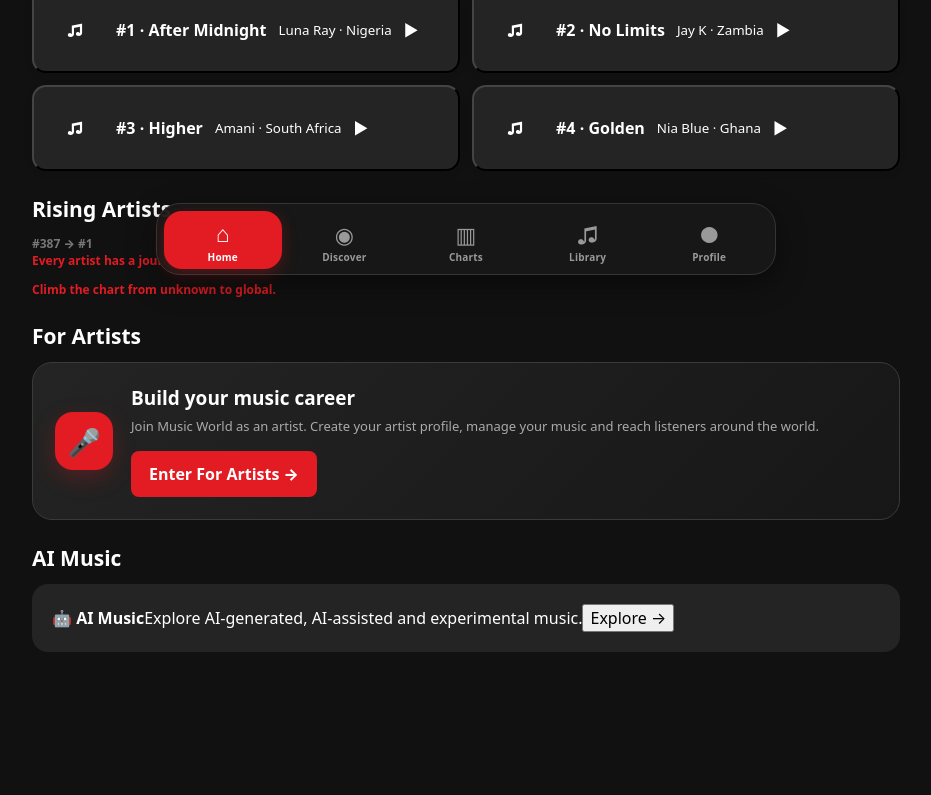
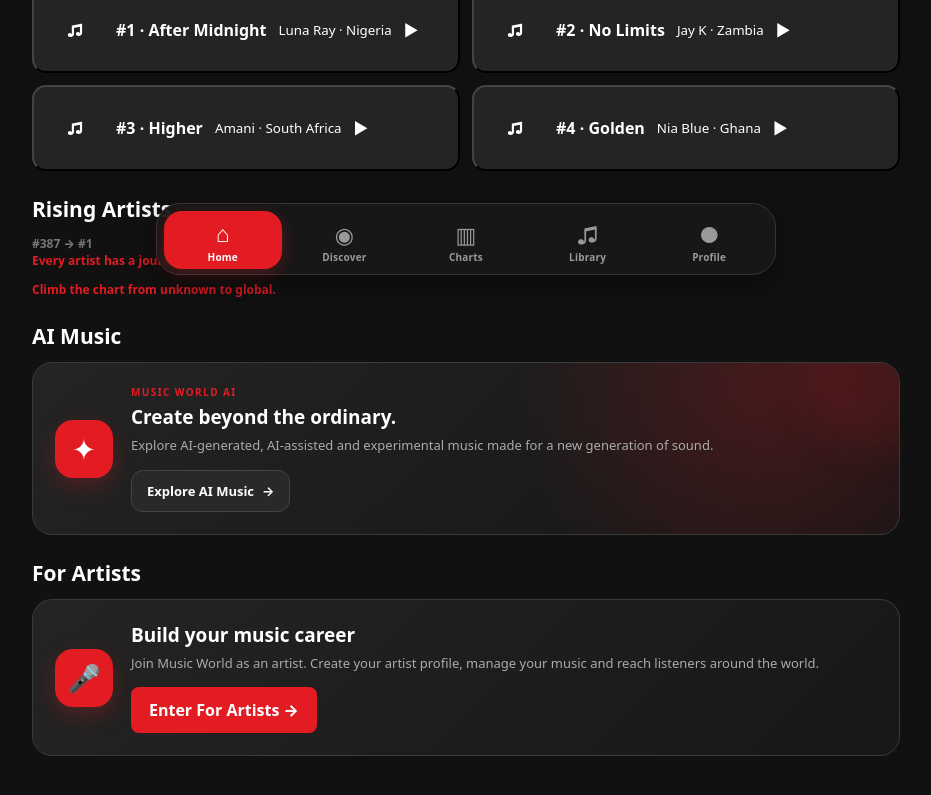
Before and after one commit to clintonracks/music-world, a React (Vite) app: page / in a window 1280 px wide. Shown: the part 513-1308 px from the top of the page, without its empty margins (174-1105 px from the left). Built offline with nearby package versions, Linux system fonts and the light colour scheme; what @capacitor/core would draw is missing.

Commit message:
Modernize AI Music section

```diff
--- a/src/main.jsx
+++ b/src/main.jsx
@@ -444,6 +444,30 @@ function formatTime(ms) {
               </div>
             </Section>
 
+            <Section title="AI Music">
+              <div className="aiMusicCard">
+                <div className="aiMusicGlow"></div>
+
+                <div className="aiMusicIcon">✦</div>
+
+                <div className="aiMusicContent">
+                  <div className="aiMusicLabel">MUSIC WORLD AI</div>
+                  <b>Create beyond the ordinary.</b>
+                  <p>
+                    Explore AI-generated, AI-assisted and experimental music
+                    made for a new generation of sound.
+                  </p>
+
+                  <button
+                    className="aiMusicButton"
+                    onClick={() => setTab('Charts')}
+                  >
+                    Explore AI Music <span>→</span>
+                  </button>
+                </div>
+              </div>
+            </Section>
+
             <Section title="For Artists">
               <div className="forArtistsCard">
                 <div className="forArtistsIcon">🎤</div>
@@ -465,14 +489,6 @@ function formatTime(ms) {
                     Enter For Artists →
                   </button>
                 </div>
-              </div>
-            </Section>
-
-            <Section title="AI Music">
-              <div className="ai">
-                <b>🤖 AI Music</b>
-                <span>Explore AI-generated, AI-assisted and experimental music.</span>
-                <button onClick={() => setTab('Charts')}>Explore →</button>
               </div>
             </Section>
           </>
--- a/src/styles.css
+++ b/src/styles.css
@@ -2016,3 +2016,117 @@ section {
     grid-template-columns: 1fr 1fr;
   }
 }
+
+/* Modern AI Music card */
+.aiMusicCard {
+  position: relative;
+  display: flex;
+  align-items: center;
+  gap: 18px;
+  padding: 22px;
+  overflow: hidden;
+  border: 1px solid #3a3a3a;
+  border-radius: 20px;
+  background:
+    radial-gradient(circle at 85% 15%, rgba(227, 27, 35, 0.22), transparent 34%),
+    linear-gradient(135deg, #242424, #151515);
+}
+
+.aiMusicGlow {
+  position: absolute;
+  width: 150px;
+  height: 150px;
+  right: -55px;
+  top: -65px;
+  border-radius: 50%;
+  background: rgba(227, 27, 35, 0.12);
+  filter: blur(20px);
+  pointer-events: none;
+}
+
+.aiMusicIcon {
+  position: relative;
+  width: 58px;
+  height: 58px;
+  flex: 0 0 58px;
+  display: flex;
+  align-items: center;
+  justify-content: center;
+  border-radius: 18px;
+  background: #e31b23;
+  color: #fff;
+  font-size: 29px;
+  font-weight: 700;
+  box-shadow: 0 8px 22px rgba(227, 27, 35, 0.25);
+}
+
+.aiMusicContent {
+  position: relative;
+  min-width: 0;
+  flex: 1;
+}
+
+.aiMusicLabel {
+  margin-bottom: 5px;
+  color: #e31b23;
+  font-size: 10px;
+  font-weight: 800;
+  letter-spacing: 1.4px;
+}
+
+.aiMusicContent b {
+  display: block;
+  font-size: 19px;
+  margin-bottom: 6px;
+}
+
+.aiMusicContent p {
+  margin: 0 0 14px;
+  color: #aaa;
+  font-size: 13px;
+  line-height: 1.5;
+}
+
+.aiMusicButton {
+  display: inline-flex;
+  align-items: center;
+  gap: 8px;
+  min-height: 42px;
+  padding: 0 15px;
+  border: 1px solid #444;
+  border-radius: 12px;
+  background: #292929;
+  color: #fff;
+  font-size: 13px;
+  font-weight: 700;
+  cursor: pointer;
+  transition: background 0.18s ease, border-color 0.18s ease, transform 0.18s ease;
+}
+
+.aiMusicButton:hover {
+  background: #333;
+  border-color: #555;
+}
+
+.aiMusicButton:active {
+  transform: scale(0.97);
+}
+
+@media (max-width: 480px) {
+  .aiMusicCard {
+    align-items: flex-start;
+    padding: 18px;
+  }
+
+  .aiMusicIcon {
+    width: 50px;
+    height: 50px;
+    flex-basis: 50px;
+    border-radius: 15px;
+    font-size: 25px;
+  }
+
+  .aiMusicContent b {
+    font-size: 17px;
+  }
+}
```
